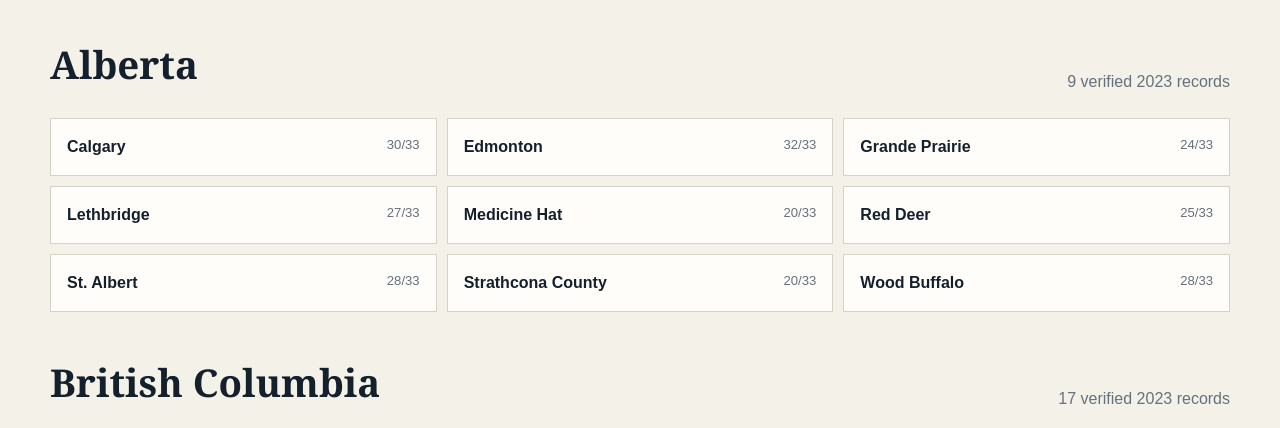
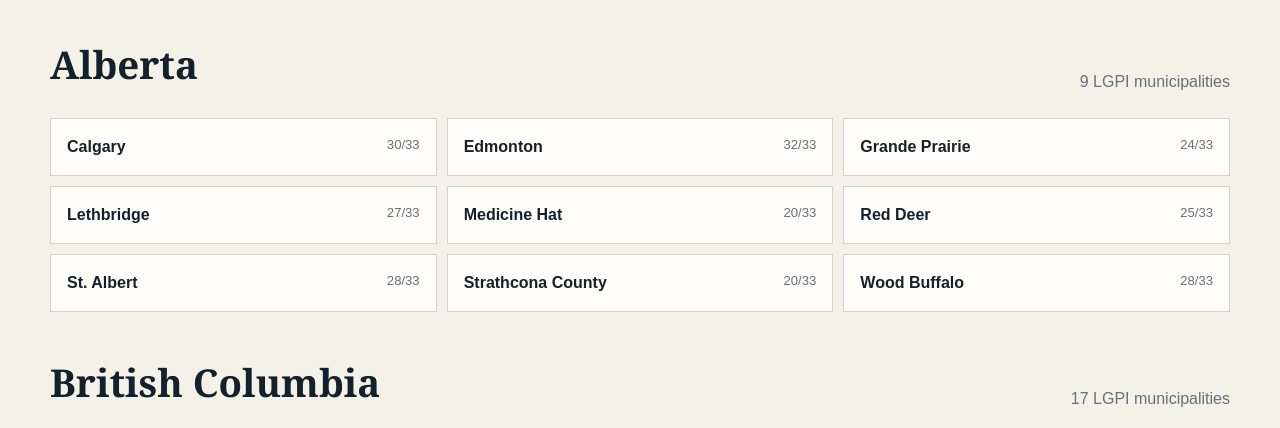
Before and after one commit to FTFNAnalytics/lgpi, a Next.js app: page /cities in a window 1280 px wide. Shown: the part 372-800 px from the top of the page. Built offline with nearby package versions, Linux system fonts and the light colour scheme.

Commit message:
Show all 99 LGPI municipalities in city directory

```diff
--- a/app/cities/page.tsx
+++ b/app/cities/page.tsx
@@ -1,8 +1,8 @@
 import Link from "next/link";
-import { provinceNames, transparency2023 } from "@/lib/lgpi-data";
+import { municipalities2023, provinceNames } from "@/lib/lgpi-data";
 
 export default function CitiesPage() {
-  const provinces = [...new Set(transparency2023.map((record) => record.province))].sort();
+  const provinces = [...new Set(municipalities2023.map((record) => record.province))].sort();
 
   return (
     <main>
@@ -16,20 +16,20 @@ export default function CitiesPage() {
       <section className="section">
         <div className="shell">
           {provinces.map((province) => {
-            const rows = transparency2023
+            const rows = municipalities2023
               .filter((record) => record.province === province)
               .sort((a, b) => a.name.localeCompare(b.name));
             return (
               <section key={province} style={{ marginBottom: 42 }}>
                 <div className="section-heading">
                   <h2>{provinceNames[province]}</h2>
-                  <p>{rows.length} verified 2023 records</p>
+                  <p>{rows.length} LGPI municipalities</p>
                 </div>
                 <div className="city-list">
                   {rows.map((record) => (
                     <Link className="city-link" href={"/cities/" + record.slug} key={record.slug}>
                       <strong>{record.name}</strong>
-                      <span>{record.score}/33</span>
+                      <span>{record.score === null ? "Transparency unscored" : `${record.score}/33`}</span>
                     </Link>
                   ))}
                 </div>
@@ -37,7 +37,7 @@ export default function CitiesPage() {
             );
           })}
           <div className="notice">
-            <strong>Quebec:</strong> the published 2023 LGPI report explicitly omits Quebec transparency scores. Those municipalities are not represented as zero-score records; any future Quebec scores in this reconstruction will be clearly labeled as independently calculated.
+            <strong>Quebec:</strong> all 19 LGPI municipalities now have 2023 financial profiles from MAMH. The published LGPI report omitted Quebec transparency scoring, so those profiles are shown as unscored rather than zero.
           </div>
         </div>
       </section>
```
